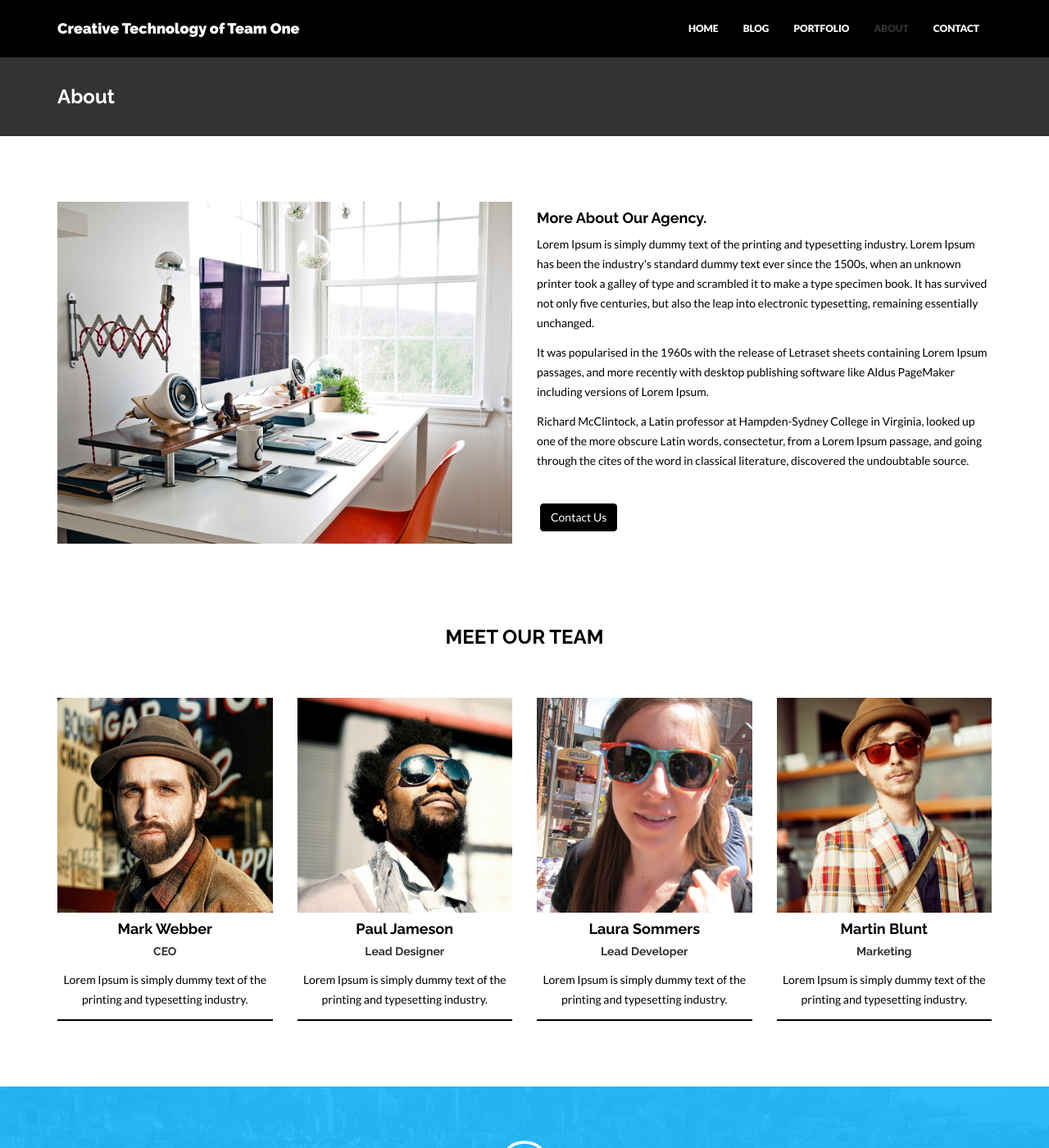
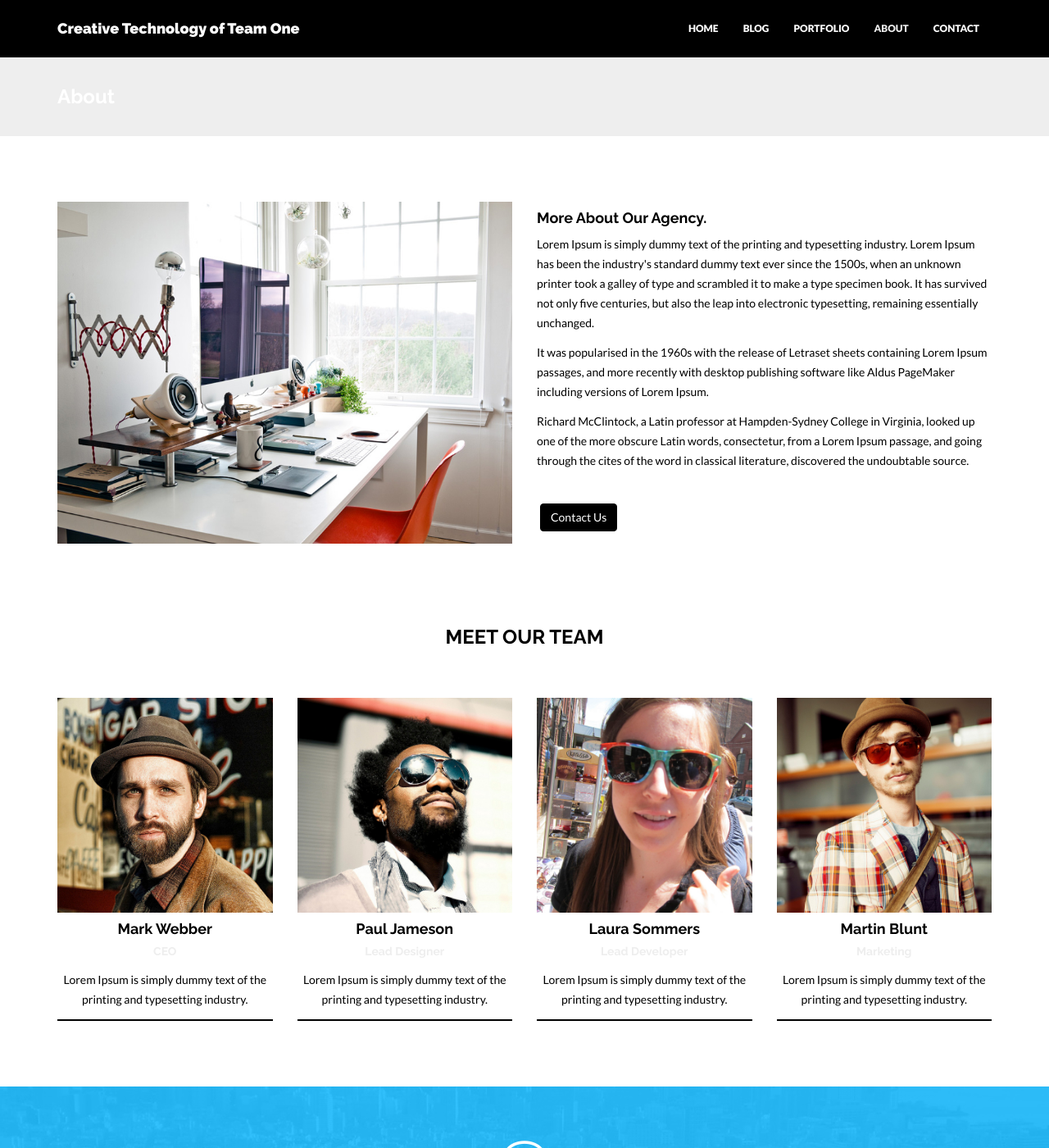
Before and after one commit to Team-One/ct-site, a Jekyll site: the page built from about.html, in a window 1280 px wide and 1400 px high. Shown: the whole window at 82% size. Built offline with Jekyll 4.4.1, drawn with Linux system fonts in a browser that asks for light colours; nearby versions of some CDN libraries.

Commit message:
lightening up background color

```diff
--- a/_config.yml
+++ b/_config.yml
@@ -13,7 +13,7 @@ permalink: /:categories/:title
 excerpt_separator: <!--more--> #use this in posts to define how long the excerpt of the post (that is shown on the Blog page) is
 
 colors:  #in hex code if not noted else
-  primary: "#333333" #"#F70031"
+  primary: "#EEEEEE" #"#F70031"
   primary_rgb: "0,179,254" #"247,0,49" #rgb of the primary. Needed in some places for the transparency effect.
   secondary: "#000000" #"#33004D"
   link: "#428bca"
```
